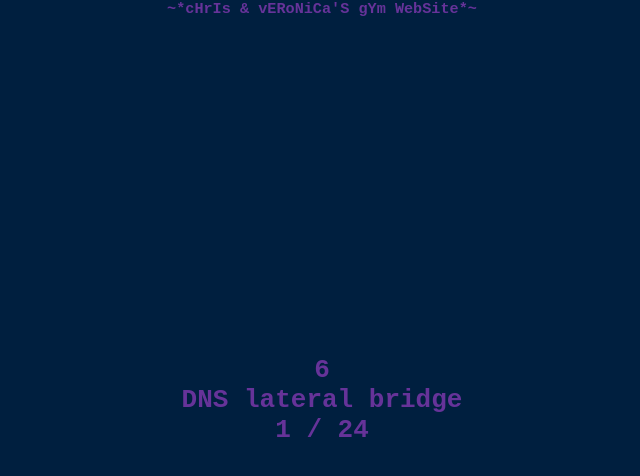
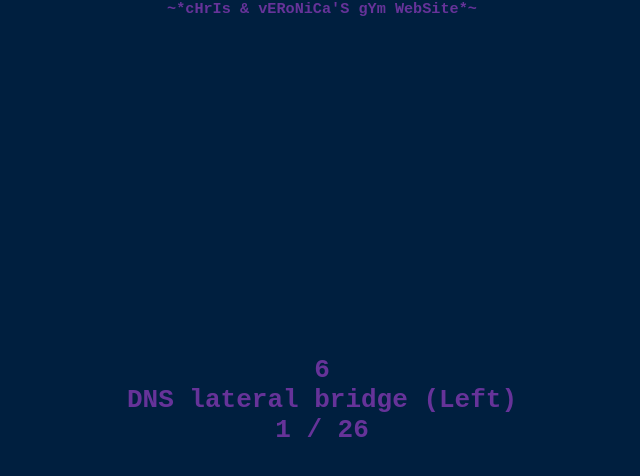
Before and after one commit to chriddyp/chriddyp.github.io, a plain HTML site: page gym.html in a window 1280 px wide. Shown: the whole page, without its empty margins (318-958 px from the left). Drawn offline with Linux system fonts and the light colour scheme.

Commit message:
both sides

```diff
--- a/gym.html
+++ b/gym.html
@@ -51,11 +51,13 @@
         var parent = document.getElementById('parent');
 
         var exerciseName = [
-            'DNS lateral bridge',
+            'DNS lateral bridge (Left)',
+            'DNS lateral bridge (Right)',
             'Push Up to Downdog',
             'SL RDL w/reach + back lunge (Left)',
 
-            'DNS lateral bridge',
+            'DNS lateral bridge (Left)',
+            'DNS lateral bridge (Right)',
             'Push Up to Downdog',
             'SL RDL w/reach + back lunge (Right)',
 
```
